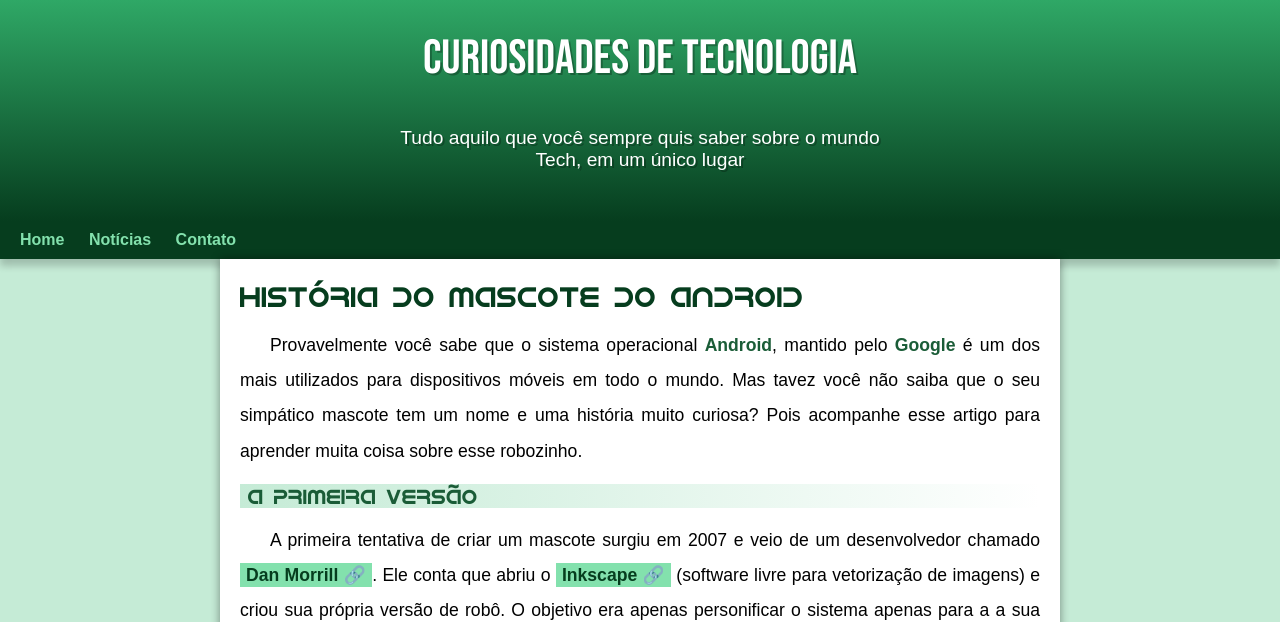
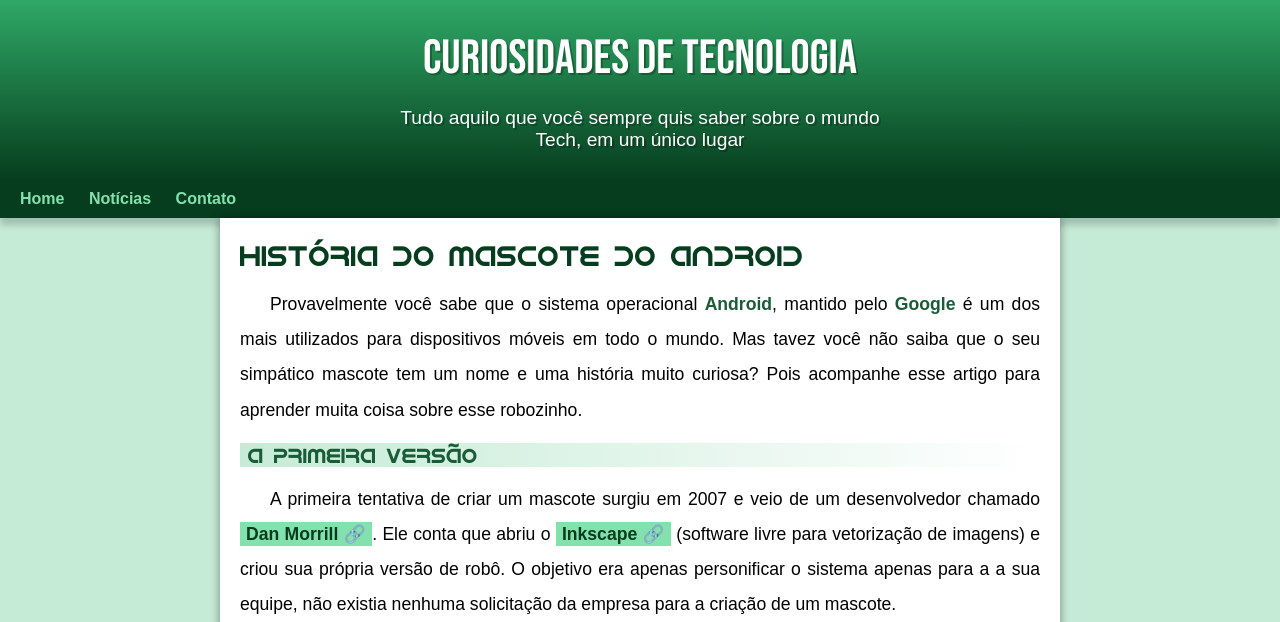
Before and after one commit to WarllesNoleto/projetoandroid, a plain HTML site: page index.html in a window 1280 px wide. Shown: the top 622 px of the page. Drawn offline with Linux system fonts and the light colour scheme.

Commit message:
Update style.css

```diff
--- a/estilo/style.css
+++ b/estilo/style.css
@@ -38,13 +38,14 @@ a.externo::after {
 header {
     background-image: linear-gradient(to bottom, var(--cor3), var(--cor5));
     min-height: 150px;
+    min-width: 320px;
     text-align: center;
     padding-top: 30px;
 }
 
 header > h1 {
     color: white;
-    padding-bottom: 40px;
+    padding-bottom: 20px;
     font-family: var(--fonte-destaque);
     font-size: 3em;
     font-weight: normal;
@@ -59,7 +60,7 @@ header > p {
     padding-right: 10px;
     padding-left: 10px;
     margin: auto;
-    padding-bottom: 50px;
+    padding-bottom: 25px;
     text-shadow: 2px 2px 0px rgba(0, 0, 0, 0.267);
 }
 
```
